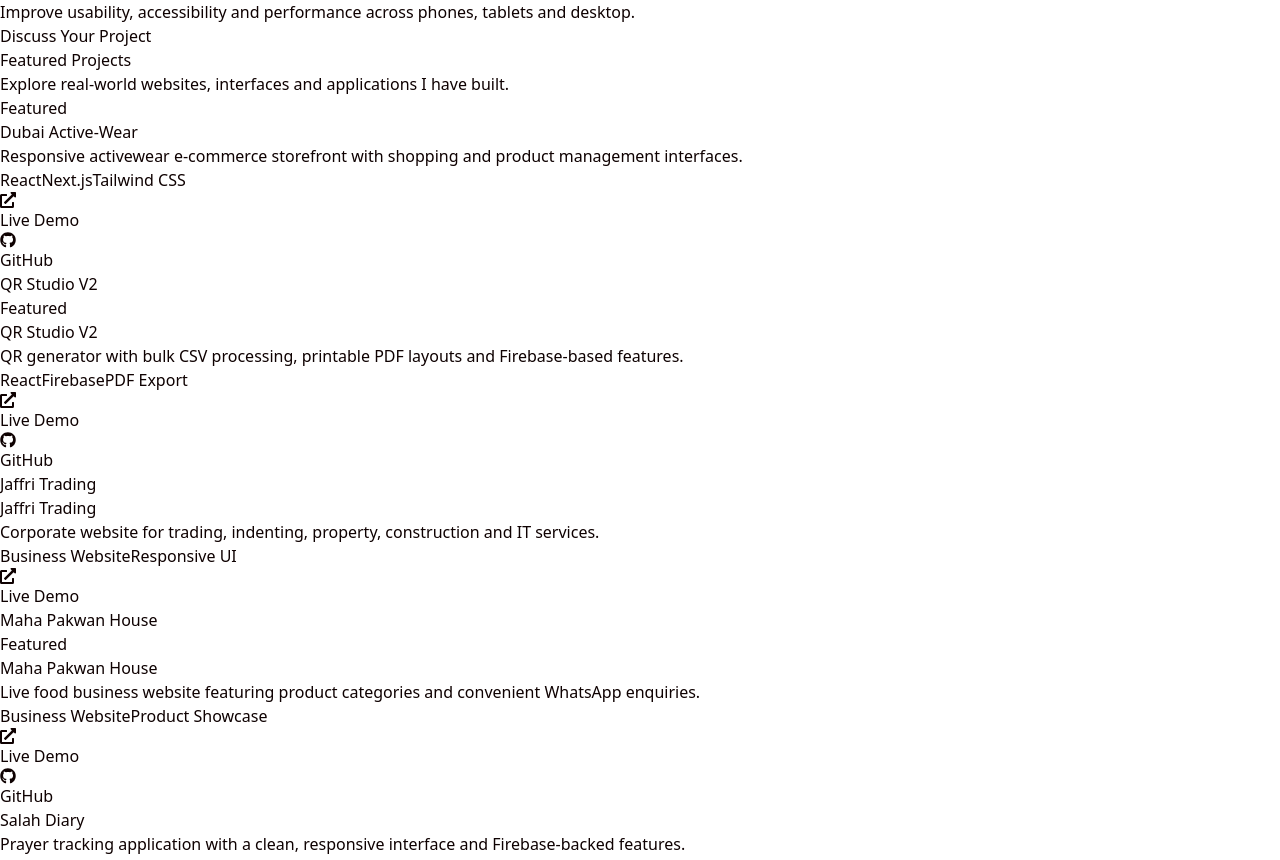
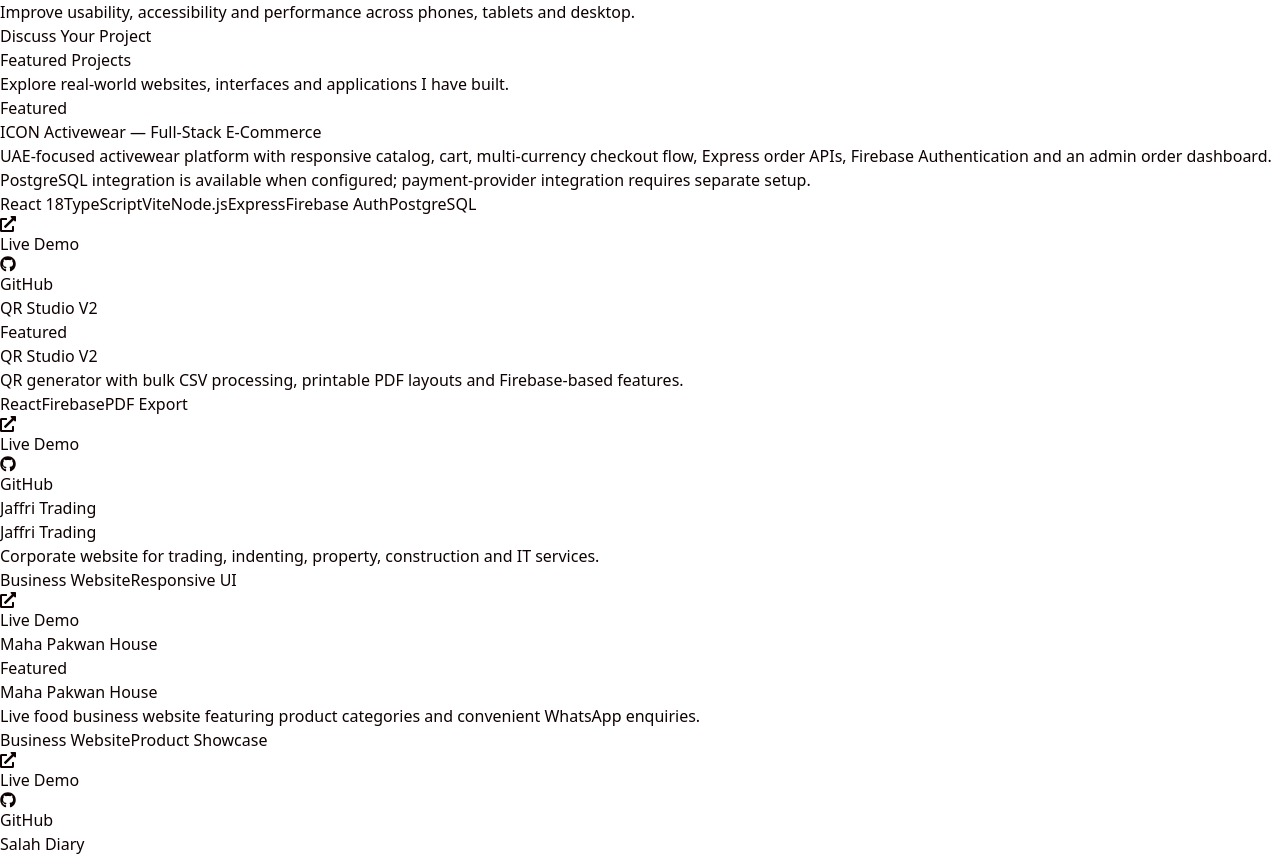
Before and after one commit to NazneenRizvi/portfolio-site-v3, a Next.js app: page / in a window 1280 px wide. Shown: the part 2040-2900 px from the top of the page. Built offline with nearby package versions, Linux system fonts and the light colour scheme; no server answers.

Commit message:
Showcase verified ICON Activewear full-stack features without overstating payment or persistence

```diff
--- a/src/components/Projects.tsx
+++ b/src/components/Projects.tsx
@@ -4,7 +4,7 @@
 import { FaGithub, FaExternalLinkAlt } from "react-icons/fa";
 
 const projects = [
-  {title:"Dubai Active-Wear",description:"Responsive activewear e-commerce storefront with shopping and product management interfaces.",image:"/projects/dubai-active-wear.png",github:"https://github.com/NazneenRizvi/Dubai-active-wear-",live:"https://dubai-active-wear-84pk.vercel.app/",tech:["React","Next.js","Tailwind CSS"],featured:true},
+  {title:"ICON Activewear — Full-Stack E-Commerce",description:"UAE-focused activewear platform with responsive catalog, cart, multi-currency checkout flow, Express order APIs, Firebase Authentication and an admin order dashboard. PostgreSQL integration is available when configured; payment-provider integration requires separate setup.",image:"/projects/dubai-active-wear.png",github:"https://github.com/NazneenRizvi/Dubai-active-wear-",live:"https://dubai-active-wear-84pk.vercel.app/",tech:["React 18","TypeScript","Vite","Node.js","Express","Firebase Auth","PostgreSQL"],featured:true},
   {title:"QR Studio V2",description:"QR generator with bulk CSV processing, printable PDF layouts and Firebase-based features.",image:null,github:"https://github.com/NazneenRizvi/qr-studio-v2",live:"https://qr-studio-656b5.web.app/",tech:["React","Firebase","PDF Export"],featured:true},
   {title:"Jaffri Trading",description:"Corporate website for trading, indenting, property, construction and IT services.",image:null,github:null,live:"https://jaffri-trading.vercel.app/",tech:["Business Website","Responsive UI"],featured:false},
   {title:"Maha Pakwan House",description:"Live food business website featuring product categories and convenient WhatsApp enquiries.",image:null,github:"https://github.com/NazneenRizvi/Maha-Pakwan-House",live:"https://maha-pakwan-house.vercel.app/",tech:["Business Website","Product Showcase"],featured:true},
```
